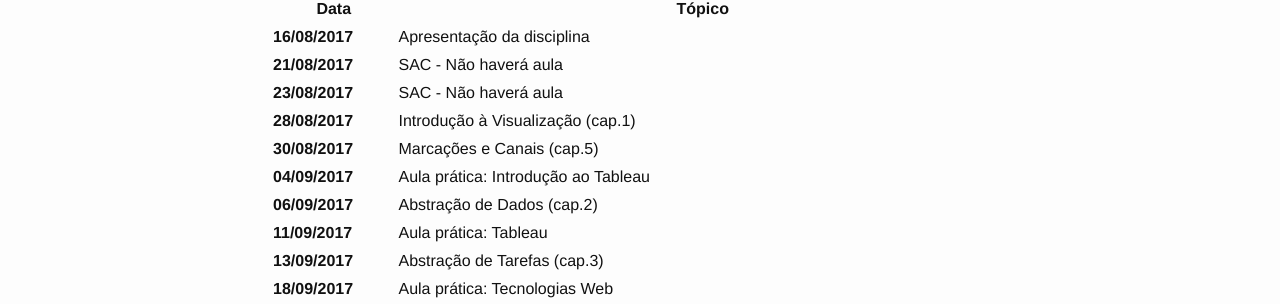
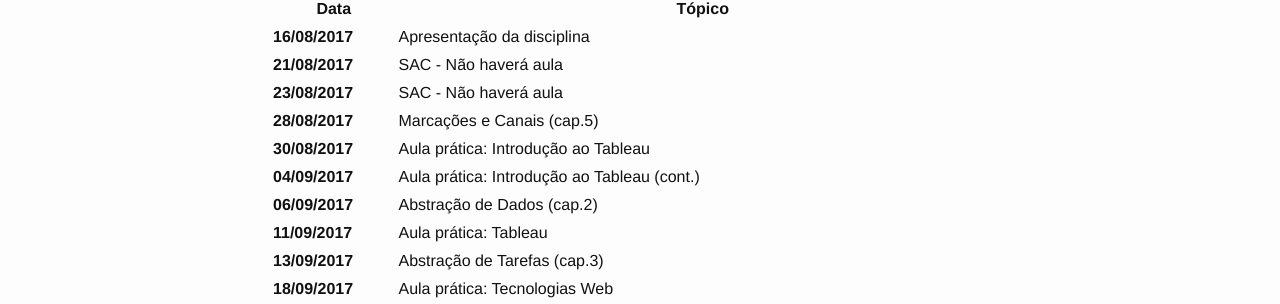
Before and after one commit to emanueles/datavis-course, a Jekyll site: the page built from calendar.md, in a window 1280 px wide. Shown: the part 272-576 px from the top of the page. Built offline with Jekyll 4.4.1, drawn with Linux system fonts in a browser that asks for light colours.

Commit message:
Updated calendar.

```diff
--- a/calendar.md
+++ b/calendar.md
@@ -31,15 +31,15 @@ permalink: /calendar/
     </tr>
     <tr>
       <td><b>28/08/2017</b></td>
-      <td>Introdução à Visualização (cap.1)</td>
+      <td>Marcações e Canais (cap.5)</td>
     </tr>
     <tr>
       <td><b>30/08/2017</b></td>
-      <td>Marcações e Canais (cap.5)</td>
+      <td>Aula prática: Introdução ao Tableau</td>
     </tr>
     <tr>
       <td><b>04/09/2017</b></td>
-      <td>Aula prática: Introdução ao Tableau</td>
+      <td>Aula prática: Introdução ao Tableau (cont.)</td>
     </tr>
     <tr>
       <td><b>06/09/2017</b></td>
```
